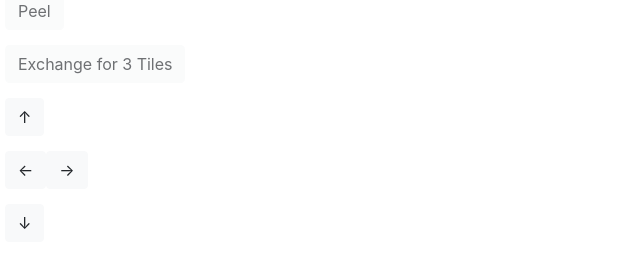
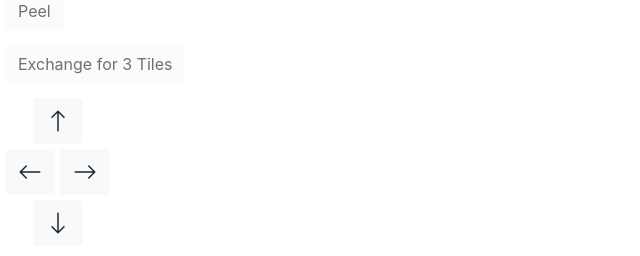
Before and after one commit to Tyler-Yates/crossword-creator, a Python web app: template application/templates/game.html in a window 1280 px wide. Shown: the part 1004-1260 px from the top of the page, without its empty margins (0-640 px from the left). Before the commit the page ends 1233 px from the top, so only its background shows below. Run offline with Jinja, Linux system fonts and the light colour scheme; the template is opened without the code that fills it, so the values that code supplies are empty.

Commit message:
Make arrows look better

```diff
--- a/application/static/game.css
+++ b/application/static/game.css
@@ -98,3 +98,15 @@ body {
         background-color: white;
     }
 }
+
+.arrow-row {
+    margin-top: 5px;
+}
+
+#shift-down-button, #shift-up-button {
+    margin-left: 28px;
+}
+
+#shift-right-button {
+    margin-left: 5px;
+}
--- a/application/templates/game.html
+++ b/application/templates/game.html
@@ -94,20 +94,36 @@
             </div>
             <div class="row right-row">
                 <button id="shift-up-button" class="btn btn-light">
-                    ↑
+                    <svg width="1.5em" height="2em" viewBox="0 0 16 16" class="bi bi-arrow-down-square-fill"
+                         fill="currentColor" xmlns="http://www.w3.org/2000/svg">
+                        <path fill-rule="evenodd"
+                              d="M8 15a.5.5 0 0 0 .5-.5V2.707l3.146 3.147a.5.5 0 0 0 .708-.708l-4-4a.5.5 0 0 0-.708 0l-4 4a.5.5 0 1 0 .708.708L7.5 2.707V14.5a.5.5 0 0 0 .5.5z"></path>
+                    </svg>
                 </button>
             </div>
-            <div class="row right-row">
+            <div class="row arrow-row">
                 <button id="shift-left-button" class="btn btn-light">
-                    ←
+                    <svg width="1.5em" height="2em" viewBox="0 0 16 16" class="bi bi-arrow-down-square-fill"
+                         fill="currentColor" xmlns="http://www.w3.org/2000/svg">
+                        <path fill-rule="evenodd"
+                              d="M15 8a.5.5 0 0 0-.5-.5H2.707l3.147-3.146a.5.5 0 1 0-.708-.708l-4 4a.5.5 0 0 0 0 .708l4 4a.5.5 0 0 0 .708-.708L2.707 8.5H14.5A.5.5 0 0 0 15 8z"></path>
+                    </svg>
                 </button>
                 <button id="shift-right-button" class="btn btn-light">
-                    →
+                    <svg width="1.5em" height="2em" viewBox="0 0 16 16" class="bi bi-arrow-down-square-fill"
+                         fill="currentColor" xmlns="http://www.w3.org/2000/svg">
+                        <path fill-rule="evenodd"
+                              d="M1 8a.5.5 0 0 1 .5-.5h11.793l-3.147-3.146a.5.5 0 0 1 .708-.708l4 4a.5.5 0 0 1 0 .708l-4 4a.5.5 0 0 1-.708-.708L13.293 8.5H1.5A.5.5 0 0 1 1 8z"></path>
+                    </svg>
                 </button>
             </div>
-            <div class="row right-row">
+            <div class="row arrow-row">
                 <button id="shift-down-button" class="btn btn-light">
-                    ↓
+                    <svg width="1.5em" height="2em" viewBox="0 0 16 16" class="bi bi-arrow-down-square-fill"
+                         fill="currentColor" xmlns="http://www.w3.org/2000/svg">
+                        <path fill-rule="evenodd"
+                              d="M8 1a.5.5 0 0 1 .5.5v11.793l3.146-3.147a.5.5 0 0 1 .708.708l-4 4a.5.5 0 0 1-.708 0l-4-4a.5.5 0 0 1 .708-.708L7.5 13.293V1.5A.5.5 0 0 1 8 1z"></path>
+                    </svg>
                 </button>
             </div>
         </div>
```
